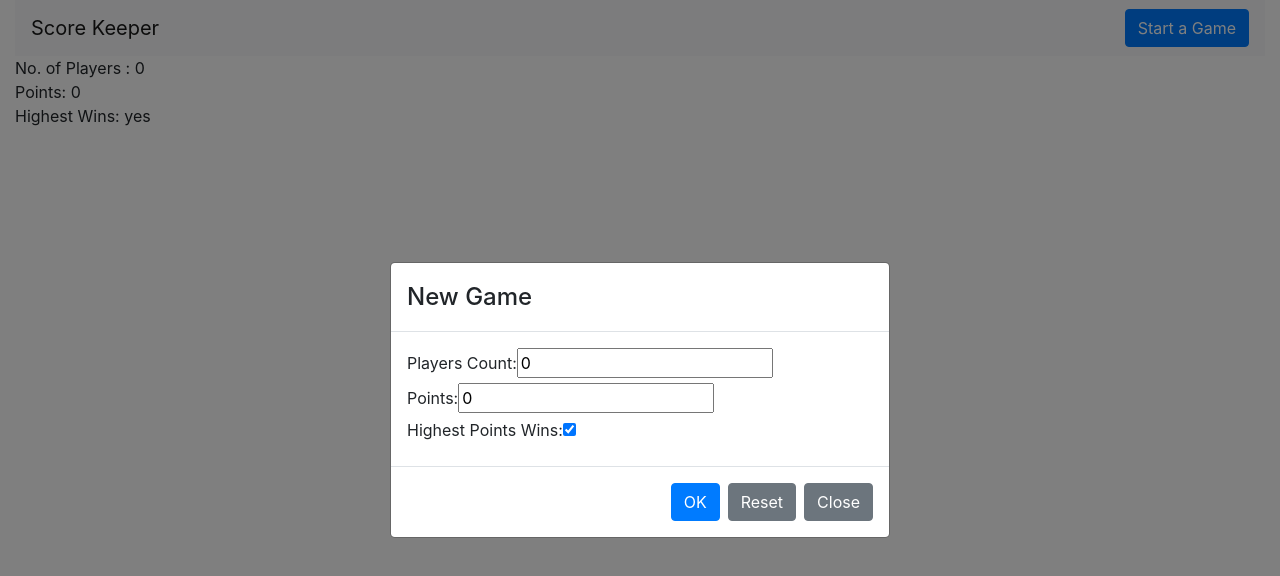
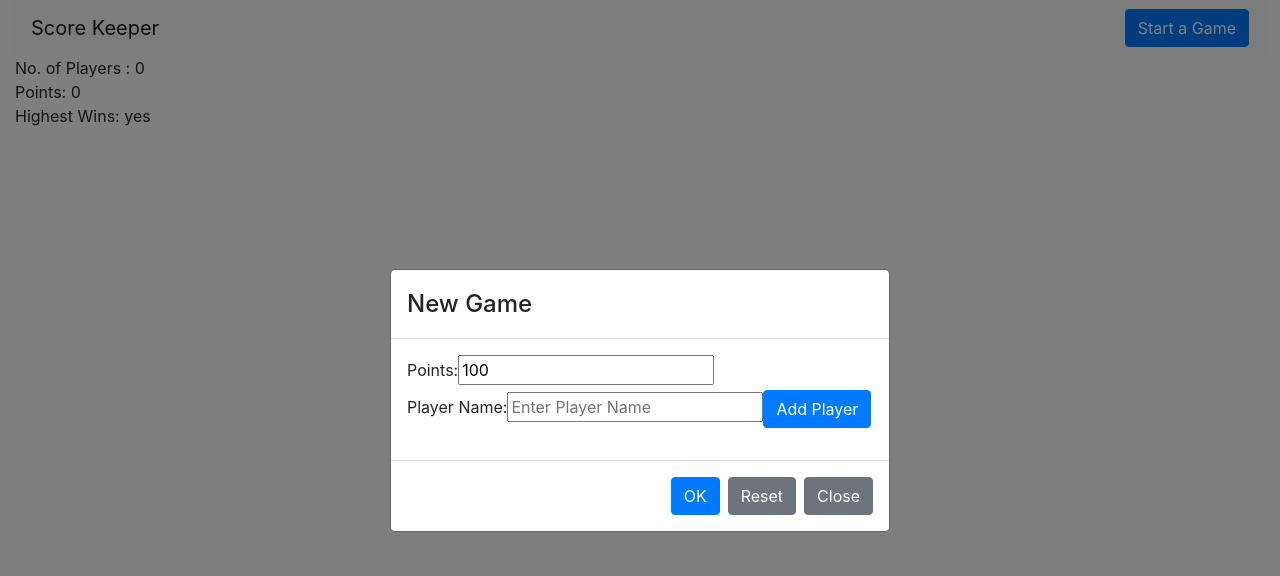
Before and after one commit to nitinpasula/ScoreKeeper, a React (Create React App) app: page / in a window 1280 px wide. Both pictures are taken after a click on the button "Start a Game". Shown: the top 576 px of the page. Built offline with nearby package versions, Linux system fonts and the light colour scheme.

Commit message:
Updates to add players 1. Add player by add button or hit enter

```diff
--- a/src/App.tsx
+++ b/src/App.tsx
@@ -1,18 +1,14 @@
 import React, { useState } from "react";
-import logo from "./logo.svg";
 import "./App.css";
 import Container from "react-bootstrap/Container";
-import Row from "react-bootstrap/Row";
-import Col from "react-bootstrap/Col";
 import Header from "./components/Header";
 import GameBoard from "./components/GameBoard";
-import Button from "react-bootstrap/Button";
-import { prependOnceListener } from "process";
 import ScoreBoard from "./components/ScoreBoard";
+import Player from "./model/Player";
 
 const defaultState = {
   newGame: false,
-  players: 0,
+  players: [],
   points: 0,
   highestWins: true,
   gameWon: false,
@@ -26,7 +22,11 @@ function App() {
   const handleClose = () => {
     setState(Object.assign({}, state, { newGame: false }));
   };
-  const handleOk = (players: number, points: number, highestWins: boolean) => {
+  const handleOk = (
+    players: Player[],
+    points: number,
+    highestWins: boolean = true
+  ) => {
     setState(
       Object.assign({}, state, {
         newGame: false,
@@ -45,12 +45,12 @@ function App() {
         createGame={handleOk}
       />
       <p>
-        No. of Players : {state.players} <br></br>
+        No. of Players : {state.players.length} <br></br>
         Points: {state.points}
         <br></br>
         Highest Wins: {state.highestWins ? "yes" : "no"}
       </p>
-      <ScoreBoard state={state} />
+      <ScoreBoard players={state.players} winningPoints={state.points} />
     </Container>
   );
 }
--- a/src/components/GameBoard.tsx
+++ b/src/components/GameBoard.tsx
@@ -1,37 +1,69 @@
 import React, { useState } from "react";
 import Modal from "react-bootstrap/Modal";
 import Button from "react-bootstrap/Button";
+import Player from "../model/Player";
 
 const GameBoard: React.FC<any> = (props) => {
-  const [gameState, setGameState] = useState({
-    players: 0,
-    points: 0,
-    highestWins: true,
+  const [newGameState, setNewGameState] = useState({
+    points: 100,
+    players: [],
   });
-  const setPlayers = (e: React.ChangeEvent<HTMLInputElement>) => {
-    setGameState(
-      Object.assign({}, gameState, { players: e.currentTarget.value })
+  const handlePointsChanged = (event: React.ChangeEvent<HTMLInputElement>) => {
+    setNewGameState(
+      Object.assign({}, newGameState, { points: event.currentTarget.value })
     );
   };
-  const setPoints = (e: React.ChangeEvent<HTMLInputElement>) => {
-    setGameState(
-      Object.assign({}, gameState, { points: e.currentTarget.value })
+  const removePlayer = () => {
+    console.log(" To be implemented: To remove a Player");
+  };
+  const playersList = newGameState.players.map((player: Player) => (
+    <li key={player.name}>
+      {player.name} <Button onClick={removePlayer}>X</Button>
+    </li>
+  ));
+
+  const handleKeyUp = (event: React.KeyboardEvent<HTMLInputElement>) => {
+    let keyPressed = event.keyCode;
+    if (keyPressed === 13) {
+      let inputValue = event.currentTarget.value;
+      let newPlayer = {
+        name: inputValue,
+        score: 0,
+        isWinner: false,
+      };
+      setNewGameState(
+        Object.assign({}, newGameState, {
+          players: [...newGameState.players, newPlayer],
+        })
+      );
+      event.currentTarget.value = "";
+    }
+  };
+
+  const addPlayer = () => {
+    let playerName = (document.getElementById(
+      "playerName"
+    ) as HTMLInputElement).value.trim();
+
+    let newPlayer = {
+      name: playerName,
+      score: 0,
+      isWinner: false,
+    };
+    console.log("To be implemented: to not push duplicate players");
+    setNewGameState(
+      Object.assign({}, newGameState, {
+        players: [...newGameState.players, newPlayer],
+      })
     );
   };
-  const setWinning = (e: React.ChangeEvent<HTMLInputElement>) => {
-    setGameState(
-      Object.assign({}, gameState, { highestWins: e.currentTarget.checked })
-    );
-  };
-  const handleClose = () => {
-    props.close();
-  };
-  const handleCreateGame = () => {
-    props.createGame(
-      gameState.players,
-      gameState.points,
-      gameState.highestWins
-    );
+
+  const handleOKClicked = () => {
+    props.createGame(newGameState.players, newGameState.points);
+    setNewGameState({
+      points: 100,
+      players: [],
+    });
   };
   return (
     <Modal centered show={props.show}>
@@ -39,40 +71,29 @@ const GameBoard: React.FC<any> = (props) => {
         <Modal.Title>New Game</Modal.Title>
       </Modal.Header>
       <Modal.Body>
-        <form>
-          <label htmlFor="playersCount">Players Count:</label>
-          <input
-            type="number"
-            id="playersCount"
-            defaultValue={0}
-            onChange={setPlayers}
-          />
-          <br></br>
-          <label htmlFor="points">Points:</label>
-          <input
-            type="number"
-            id="points"
-            defaultValue={0}
-            onChange={setPoints}
-          />
-          <br></br>
-          <label htmlFor="winning">Highest Points Wins:</label>
-          <input
-            type="checkbox"
-            id="winning"
-            defaultChecked={true}
-            onChange={setWinning}
-          />
-        </form>
+        <label htmlFor="points">Points:</label>
+        <input
+          type="number"
+          defaultValue={newGameState.points}
+          placeholder="Points to Win"
+          onChange={handlePointsChanged}
+        />{" "}
+        <br></br>
+        <label htmlFor="playerName">Player Name:</label>
+        <input
+          id="playerName"
+          placeholder="Enter Player Name"
+          onKeyUp={handleKeyUp}
+        ></input>
+        <Button onClick={addPlayer}>Add Player</Button>
+        <ul>{playersList}</ul>
       </Modal.Body>
       <Modal.Footer>
-        <Button variant="primary" onClick={handleCreateGame}>
+        <Button variant="primary" onClick={handleOKClicked}>
           OK
         </Button>
         <Button variant="secondary">Reset</Button>
-        <Button variant="secondary" onClick={handleClose}>
-          Close
-        </Button>
+        <Button variant="secondary">Close</Button>
       </Modal.Footer>
     </Modal>
   );
--- a/src/components/Player.tsx
+++ b/src/components/PlayerComponent.tsx
@@ -1,7 +1,7 @@
 import React, { useState } from "react";
 import Button from "react-bootstrap/Button";
 
-const Player: React.FC<any> = (props: any) => {
+const PlayerComponent: React.FC<any> = (props: any) => {
   const [playerScore, setPlayerScore] = useState(0);
   const [winner, setWinner] = useState(false);
   const increase = () => {
@@ -38,4 +38,4 @@ const Player: React.FC<any> = (props: any) => {
     </div>
   );
 };
-export default Player;
+export default PlayerComponent;
--- a/src/components/ScoreBoard.tsx
+++ b/src/components/ScoreBoard.tsx
@@ -1,13 +1,12 @@
 import React from "react";
-import Player from "./Player";
+import PlayerComponent from "./PlayerComponent";
+import Player from "../model/Player";
 
 const ScoreBoard: React.FC<any> = (props: any) => {
-  const players = [];
-  for (let i = 0; i < props.state.players; i++) {
-    players.push(
-      <Player name={`player ${i}`} winningPoints={props.state.points} />
-    );
-  }
-  return <div>{players}</div>;
+  const displayPlayers = props.players.map((player: Player) => (
+    <PlayerComponent name={player.name} winningPoints={props.winningPoints} />
+  ));
+
+  return <div>{displayPlayers}</div>;
 };
 export default ScoreBoard;
--- a/src/model/Game.ts
+++ b/src/model/Game.ts
@@ -1,4 +1,4 @@
-import { Player } from "./Player";
+import Player from "./Player";
 
 export interface Game {
   players: Player[];
--- a/src/model/Player.ts
+++ b/src/model/Player.ts
@@ -1,4 +1,4 @@
-export interface Player {
+export default interface Player {
   name: string;
   score: number;
   isWinner: boolean;
```
Also changed, not shown: src/components/NewGame.tsx (added, +34 -0 lines).
